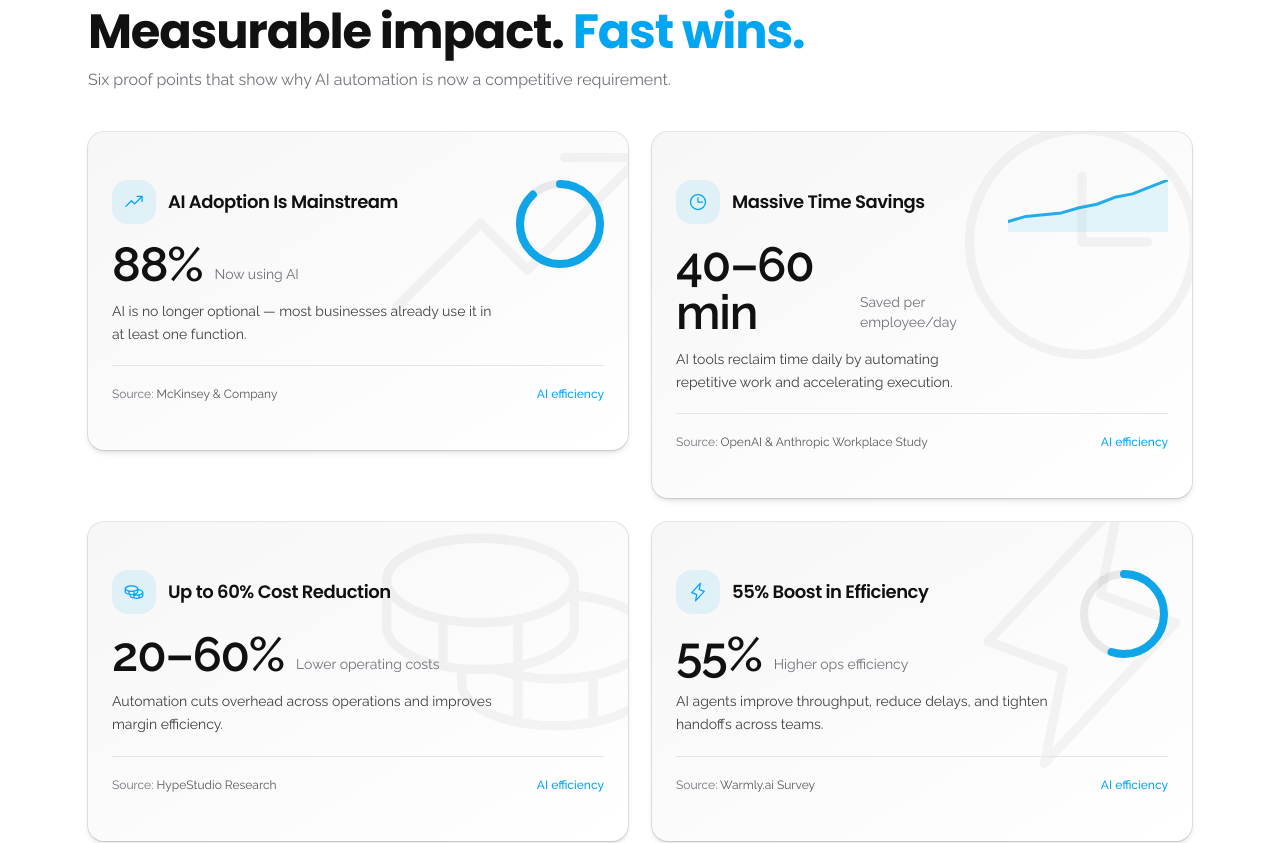
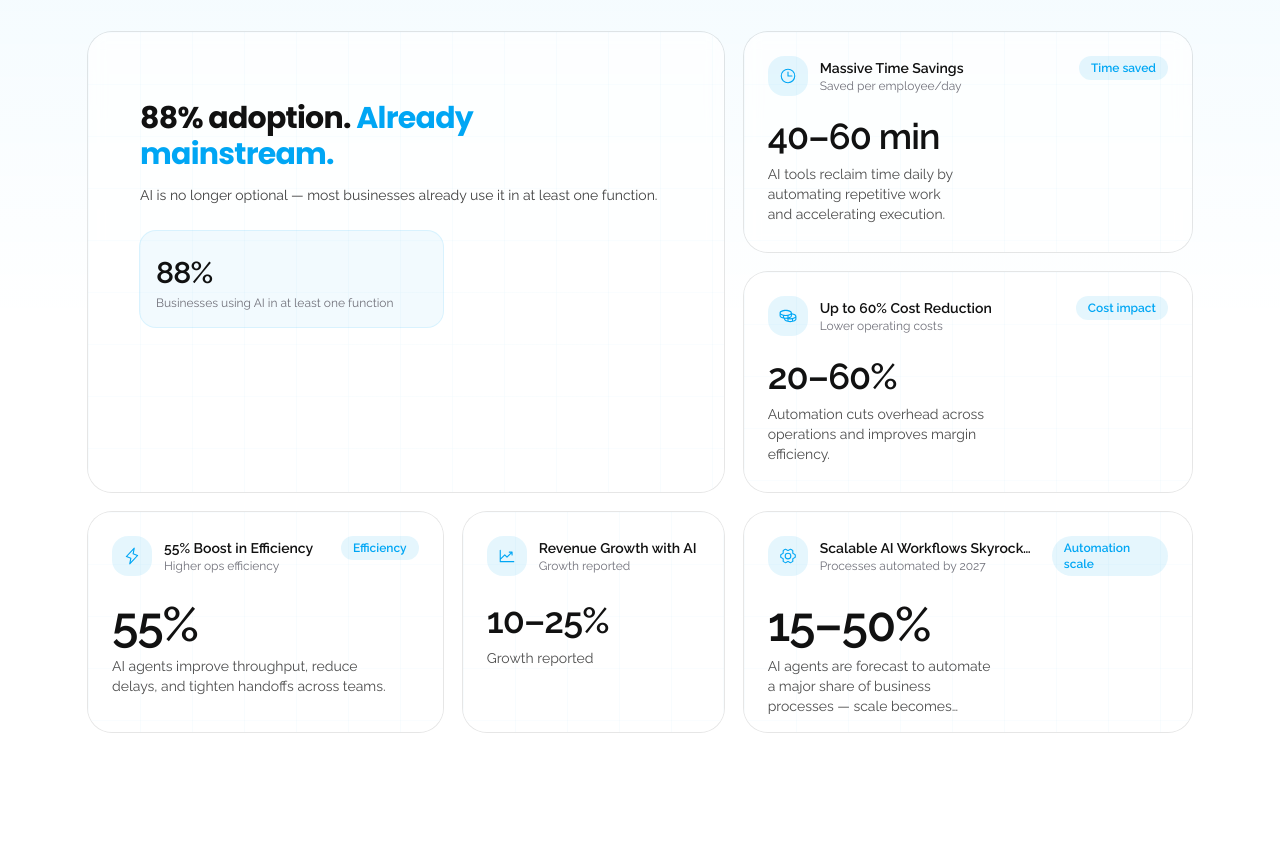
Before and after one commit to rmgtx/Kingsidenew, a React (Vite) app: page / in a window 1280 px wide. Shown: the part 2280-3123 px from the top of the page. Built offline with nearby package versions, Linux system fonts and the light colour scheme.

Commit message:
Update AI statistics bento grid and cleanup

```diff
--- a/src/App.tsx
+++ b/src/App.tsx
@@ -2,15 +2,15 @@ import { Toaster } from 'sonner';
 import {
   Navigation,
   Hero,
+  InfoCardsSection,
   OrbitSection,
+  AIStatisticsGrid,
   BentoGrid,
   IntelligentAutomation,
   ContactForm,
   Footer
 } from '@/components';
 
-import {InfoCardsSection} from "@/components/InfoCardsSection";
-import {AIStatisticsGrid} from "@/components/AIStatisticsGrid";
 
 function App() {
   return (
@@ -19,7 +19,6 @@ function App() {
       <Hero />
       <InfoCardsSection />
       <OrbitSection />
-      <div className="py-6 text-2xl font-bold text-sky-500">AI GRID TEST</div>
       <AIStatisticsGrid />
       <BentoGrid />
       <IntelligentAutomation />
--- a/src/components/AIStatisticsGrid.tsx
+++ b/src/components/AIStatisticsGrid.tsx
@@ -1,6 +1,4 @@
 import React from "react";
-import {Card} from "@/components/ui/card";
-import {Separator} from "@/components/ui/separator";
 import {
   TrendUp,
   Clock,
@@ -10,19 +8,14 @@ import {
   GearSix
 } from "@phosphor-icons/react";
 
+
 type StatItem={
-  key:string;
+  key:StatKey;
   title:string;
   value:string;
   delta?:string;
   description:string;
-  source:string;
   Icon:React.ComponentType<any>;
-  variant:"wide"|"tall"|"standard";
-  chart:"ring"|"bars"|"spark"|"none";
-  ringValue?:number; // 0-100
-  bars?:number[];
-  spark?:number[];
 };
 
 const stats:StatItem[]=[
@@ -32,11 +25,7 @@ const stats:StatItem[]=[
     value:"88%",
     delta:"Now using AI",
     description:"AI is no longer optional — most businesses already use it in at least one function.",
-    source:"McKinsey & Company",
     Icon:TrendUp,
-    variant:"wide",
-    chart:"ring",
-    ringValue:88
   },
   {
     key:"time",
@@ -44,11 +33,7 @@ const stats:StatItem[]=[
     value:"40–60 min",
     delta:"Saved per employee/day",
     description:"AI tools reclaim time daily by automating repetitive work and accelerating execution.",
-    source:"OpenAI & Anthropic Workplace Study",
     Icon:Clock,
-    variant:"standard",
-    chart:"spark",
-    spark:[12,18,20,22,28,32,40,44,52,60]
   },
   {
     key:"cost",
@@ -58,9 +43,6 @@ const stats:StatItem[]=[
     description:"Automation cuts overhead across operations and improves margin efficiency.",
     source:"HypeStudio Research",
     Icon:Coins,
-    variant:"standard",
-    chart:"bars",
-    bars:[20,32,45,60]
   },
   {
     key:"efficiency",
@@ -68,11 +50,7 @@ const stats:StatItem[]=[
     value:"55%",
     delta:"Higher ops efficiency",
     description:"AI agents improve throughput, reduce delays, and tighten handoffs across teams.",
-    source:"Warmly.ai Survey",
     Icon:Lightning,
-    variant:"tall",
-    chart:"ring",
-    ringValue:55
   },
   {
     key:"revenue",
@@ -80,11 +58,7 @@ const stats:StatItem[]=[
     value:"10–25%",
     delta:"Growth reported",
     description:"AI-driven personalization and automation increase conversion, retention, and scale.",
-    source:"HypeStudio.org",
     Icon:ChartLineUp,
-    variant:"standard",
-    chart:"spark",
-    spark:[6,8,10,12,15,18,20,22,25]
   },
   {
     key:"scale",
@@ -92,32 +66,31 @@ const stats:StatItem[]=[
     value:"15–50%",
     delta:"Processes automated by 2027",
     description:"AI agents are forecast to automate a major share of business processes — scale becomes default.",
-    source:"IBM & Warmly.ai",
     Icon:GearSix,
-    variant:"wide",
-    chart:"bars",
-    bars:[15,25,35,50]
   }
 ];
 
-function Ring({value}:{value:number}){
-  // simple SVG ring; no external libs
-  const size=88;
-  const stroke=8;
+function clampPct(value:number){
+  return Math.max(0,Math.min(100,value));
+}
+
+function Ring({value,size=92}:{value:number;size?:number}){
+  const stroke=10;
   const r=(size-stroke)/2;
   const c=2*Math.PI*r;
-  const pct=Math.max(0,Math.min(100,value));
+  const pct=clampPct(value);
   const dash=c*(pct/100);
   const gap=c-dash;
 
   return(
-    <svg width={size} height={size} viewBox={`0 0 ${size} ${size}`} className="shrink-0">
+    <div className="relative shrink-0">
+      <svg width={size} height={size} viewBox={`0 0 ${size} ${size}`} className="block">
         <circle
           cx={size/2}
           cy={size/2}
           r={r}
           fill="none"
-        stroke="rgba(15,23,42,0.08)"
+          stroke="rgba(148,163,184,0.25)"
           strokeWidth={stroke}
         />
         <circle
@@ -125,22 +98,27 @@ function Ring({value}:{value:number}){
           cy={size/2}
           r={r}
           fill="none"
-        stroke="rgb(14,165,233)" // sky-500
+          stroke="rgba(14,165,233,0.95)"
           strokeWidth={stroke}
           strokeLinecap="round"
           strokeDasharray={`${dash} ${gap}`}
           transform={`rotate(-90 ${size/2} ${size/2})`}
         />
       </svg>
+
+      <div className="absolute inset-0 grid place-items-center">
+        <div className="text-sm font-semibold text-foreground/90">{pct}%</div>
+      </div>
+    </div>
   );
 }
 
-function Bars({values}:{values:number[]}){
+function Bars({values,height=84}:{values:number[];height?:number}){
   const max=Math.max(...values,1);
   return(
-    <div className="flex items-end gap-2 h-[72px]">
+    <div className="flex items-end gap-2" style={{height}}>
       {values.map((v,i)=>(
-        <div key={i} className="w-3 rounded-full bg-sky-500/15 overflow-hidden">
+        <div key={i} className="w-3 rounded-full bg-sky-500/15 overflow-hidden" title={`${v}%`}>
           <div
             className="w-full rounded-full bg-sky-500"
             style={{height:`${Math.round((v/max)*100)}%`}}
@@ -152,8 +130,9 @@ function Bars({values}:{values:number[]}){
 }
 
 function Spark({values}:{values:number[]}){
-  const w=160;
-  const h=52;
+  // responsive: fills available width, fixed height
+  const w=220;
+  const h=64;
   const max=Math.max(...values,1);
   const min=Math.min(...values,0);
   const span=Math.max(1,max-min);
@@ -165,111 +144,290 @@ function Spark({values}:{values:number[]}){
   }).join(" ");
 
   return(
-    <svg width={w} height={h} viewBox={`0 0 ${w} ${h}`} className="shrink-0">
+    <svg
+      viewBox={`0 0 ${w} ${h}`}
+      preserveAspectRatio="none"
+      className="block h-14 w-56 max-w-full"
+    >
+      <defs>
+        <linearGradient id="sparkFill" x1="0" x2="0" y1="0" y2="1">
+          <stop offset="0" stopColor="rgba(14,165,233,0.25)" />
+          <stop offset="1" stopColor="rgba(14,165,233,0.00)" />
+        </linearGradient>
+      </defs>
+
       <polyline
         points={points}
         fill="none"
-        stroke="rgba(14,165,233,0.9)"
+        stroke="rgba(14,165,233,0.95)"
         strokeWidth="3"
         strokeLinecap="round"
         strokeLinejoin="round"
       />
+
       <polyline
         points={`${points} ${w},${h} 0,${h}`}
-        fill="rgba(14,165,233,0.10)"
+        fill="url(#sparkFill)"
         stroke="none"
       />
     </svg>
   );
 }
 
-function StatCard({s}:{s:StatItem}){
-  const BgIcon=s.Icon;
+function Badge({text}:{text:string}){
+  return(
+    <span className="inline-flex items-center rounded-full bg-sky-500/10 px-3 py-1 text-xs font-semibold text-sky-500">
+      {text}
+    </span>
+  );
+}
 
-  const spanClass=
-    s.variant==="wide"
-      ? "lg:col-span-2"
-      : s.variant==="tall"
-        ? "lg:row-span-2"
-        : "";
+function BentoShell({children,className=""}:{children:React.ReactNode;className?:string}){
+  return(
+    <div className={[
+      "group relative h-full overflow-hidden rounded-3xl",
+      "bg-background/70 backdrop-blur",
+      "ring-1 ring-foreground/10 hover:ring-sky-500/35",
+      "transition-transform duration-300 hover:-translate-y-0.5",
+      className
+    ].join(" ")}>
+      {/* subtle grid texture only (no watermark icons) */}
+      <div
+        className="pointer-events-none absolute inset-0 opacity-[0.28]"
+        style={{
+          backgroundImage:
+            "linear-gradient(to right, rgba(14,165,233,0.10) 1px, transparent 1px), linear-gradient(to bottom, rgba(14,165,233,0.08) 1px, transparent 1px)",
+          backgroundSize:"52px 52px"
+        }}
+      />
 
+      {/* hover glow */}
+      <div
+        className="pointer-events-none absolute -inset-24 opacity-0 blur-2xl transition-opacity duration-300 group-hover:opacity-100"
+        style={{
+          background:"radial-gradient(circle at 28% 18%, rgba(14,165,233,0.22), transparent 60%)"
+        }}
+      />
+
+      <div className="relative h-full p-6 overflow-hidden">
+        {children}
+      </div>
+    </div>
+  );
+}
+
+function TileHeader({s}:{s:StatItem}){
   return(
-    <Card
-      className={[
-        "group relative overflow-hidden rounded-2xl bg-card shadow-md",
-        "border-0", // no border
-        "ring-1 ring-foreground/10", // softer than border
-        "transition-transform duration-300 hover:-translate-y-0.5",
-        spanClass
-      ].join(" ")}
-    >
-      {/* subtle background wash */}
-      <div className="pointer-events-none absolute inset-0 bg-gradient-to-br from-foreground/[0.035] to-transparent" />
+    <div className="flex items-center gap-3 min-w-0">
+      <div className="grid h-10 w-10 place-items-center rounded-xl bg-sky-500/10 shrink-0">
+        <s.Icon size={18} className="text-sky-500" />
+      </div>
+      <div className="min-w-0">
+        <div className="text-sm font-semibold text-foreground truncate">{s.title}</div>
+        {s.delta ? <div className="text-xs text-muted-foreground truncate">{s.delta}</div> : null}
+      </div>
+    </div>
+  );
+}
 
-      {/* big faint icon (make it very subtle) */}
-      <div className="pointer-events-none absolute -right-10 -top-10 opacity-[0.04] blur-[0.5px]">
-        <BgIcon size={300} className="text-foreground" weight="thin" />
+function TileFooter({s}:{s:StatItem}){
+  return(
+    <div className="mt-auto">
+      <div className="flex items-center justify-between gap-3">
+        <span className="text-[11px] text-muted-foreground truncate">
+        </span>
+      </div>
+    </div>
+  );
+}
+
+function HeroTile({s}:{s:StatItem}){
+  return(
+    <BentoShell className="p-0">
+      <div className="relative h-full p-7 flex flex-col">
+        <div className="flex items-start justify-between gap-6">
+          <div className="min-w-0">
+            <h3 className="mt-4 text-2xl sm:text-3xl font-bold tracking-tight text-foreground">
+              {s.value} adoption. <span className="text-sky-500">Already mainstream.</span>
+            </h3>
+            <p className="mt-3 max-w-xl text-sm text-foreground/80 leading-relaxed line-clamp-3">
+              {s.description}
+            </p>
           </div>
 
-      <div className="relative p-6">
-        <div className="flex items-start justify-between gap-6">
-          <div className="min-w-0">
-            <div className="flex items-center gap-3">
-              <div className="grid h-11 w-11 place-items-center rounded-xl bg-sky-500/10">
-                <s.Icon size={20} className="text-sky-500" />
-              </div>
-              <h3 className="text-lg font-semibold tracking-tight text-foreground">
-                {s.title}
-              </h3>
-            </div>
-
-            <div className="mt-4 flex items-end gap-3">
-              <div className="text-4xl sm:text-5xl font-bold tracking-tight text-foreground">
-                {s.value}
-              </div>
-              {s.delta ? (
-                <div className="pb-1 text-sm text-muted-foreground">
-                  {s.delta}
+          {typeof s.ringValue==="number" ? (
+            <div className="hidden sm:block shrink-0">
+              <Ring value={s.ringValue} size={108} />
             </div>
           ) : null}
         </div>
 
-            <p className="mt-3 max-w-prose text-sm leading-relaxed text-foreground/80">
+        <div className="mt-6 grid grid-cols-12 gap-4">
+          <div className="col-span-12 sm:col-span-7">
+            <div className="rounded-2xl bg-sky-500/5 ring-1 ring-sky-500/15 p-4">
+              <div className="mt-2 text-3xl font-bold tracking-tight text-foreground">{s.value}</div>
+              <div className="mt-1 text-xs text-muted-foreground line-clamp-2">
+                Businesses using AI in at least one function
+              </div>
+            </div>
+          </div>
+
+          <div className="col-span-12 sm:col-span-5">
+          </div>
+        </div>
+
+        <TileFooter s={s} />
+      </div>
+    </BentoShell>
+  );
+}
+
+function SparkTile({s}:{s:StatItem}){
+  return(
+    <BentoShell>
+      <div className="h-full flex flex-col min-w-0">
+        <div className="flex items-start justify-between gap-4">
+          <TileHeader s={s} />
+          <Badge text="Time saved" />
+        </div>
+
+        <div className="mt-5 grid grid-cols-12 gap-4 items-end min-w-0">
+          <div className="col-span-12 sm:col-span-6 min-w-0">
+            <div className="text-4xl font-bold tracking-tight text-foreground">{s.value}</div>
+            <div className="mt-2 text-sm text-foreground/75 line-clamp-3">
+              {s.description}
+            </div>
+          </div>
+
+          <div className="col-span-12 sm:col-span-6 flex justify-start sm:justify-end min-w-0 overflow-hidden">
+            {s.spark ? <Spark values={s.spark} /> : null}
+          </div>
+        </div>
+
+        <TileFooter s={s} />
+      </div>
+    </BentoShell>
+  );
+}
+
+function BarsTile({s}:{s:StatItem}){
+  return(
+    <BentoShell>
+      <div className="h-full flex flex-col min-w-0">
+        <div className="flex items-start justify-between gap-4">
+          <TileHeader s={s} />
+          <Badge text="Cost impact" />
+        </div>
+
+        <div className="mt-5 grid grid-cols-12 gap-4 items-end min-w-0">
+          <div className="col-span-12 sm:col-span-7 min-w-0">
+            <div className="text-4xl font-bold tracking-tight text-foreground">{s.value}</div>
+            <p className="mt-2 text-sm text-foreground/75 line-clamp-3">
               {s.description}
             </p>
           </div>
 
-          {/* chart area */}
-          <div className="hidden sm:flex items-center justify-end">
-            {s.chart==="ring" && typeof s.ringValue==="number" ? <Ring value={s.ringValue} /> : null}
-            {s.chart==="bars" && s.bars ? <Bars values={s.bars} /> : null}
-            {s.chart==="spark" && s.spark ? <Spark values={s.spark} /> : null}
+          <div className="col-span-12 sm:col-span-5 flex justify-start sm:justify-end min-w-0">
+            {s.bars ? <Bars values={s.bars} height={84} /> : null}
           </div>
         </div>
 
-        <Separator className="my-5" />
+        <TileFooter s={s} />
+      </div>
+    </BentoShell>
+  );
+}
 
-        <div className="flex items-center justify-between gap-3">
-          <span className="text-xs text-muted-foreground">
-            Source: <span className="text-foreground/70">{s.source}</span>
-          </span>
-
-          <span className="text-xs font-medium text-sky-500">
-            AI efficiency
-          </span>
+function RingTile({s}:{s:StatItem}){
+  return(
+    <BentoShell>
+      <div className="h-full flex flex-col min-w-0">
+        <div className="flex items-start justify-between gap-4">
+          <TileHeader s={s} />
+          <Badge text="Efficiency" />
         </div>
 
-        {/* blue hover line */}
-        <div className="pointer-events-none absolute inset-x-6 bottom-6 h-px bg-gradient-to-r from-transparent via-sky-500/40 to-transparent opacity-0 transition-opacity duration-300 group-hover:opacity-100" />
+        <div className="mt-6 flex items-center justify-between gap-6 min-w-0">
+          <div className="min-w-0">
+            <div className="text-5xl font-bold tracking-tight text-foreground">{s.value}</div>
+            <div className="mt-2 text-sm text-foreground/75 line-clamp-3">
+              {s.description}
             </div>
-    </Card>
+          </div>
+
+          <div className="hidden sm:block shrink-0">
+            {typeof s.ringValue==="number" ? <Ring value={s.ringValue} /> : null}
+          </div>
+        </div>
+
+        <TileFooter s={s} />
+      </div>
+    </BentoShell>
+  );
+}
+
+function MiniTile({s}:{s:StatItem}){
+  return(
+    <BentoShell>
+      <div className="h-full flex flex-col min-w-0">
+        <TileHeader s={s} />
+
+        <div className="mt-6 min-w-0">
+          <div className="text-4xl font-bold tracking-tight text-foreground">{s.value}</div>
+          <div className="mt-2 text-sm text-foreground/75 line-clamp-2">{s.delta}</div>
+        </div>
+
+        <div className="mt-4 hidden sm:block overflow-hidden">
+          {s.spark ? <Spark values={s.spark} /> : null}
+        </div>
+
+        <TileFooter s={s} />
+      </div>
+    </BentoShell>
+  );
+}
+
+function WideTile({s}:{s:StatItem}){
+  return(
+    <BentoShell>
+      <div className="h-full flex flex-col min-w-0">
+        <div className="flex items-start justify-between gap-4">
+          <TileHeader s={s} />
+          <Badge text="Automation scale" />
+        </div>
+
+        <div className="mt-6 grid grid-cols-12 gap-5 items-center min-w-0">
+          <div className="col-span-12 sm:col-span-7 min-w-0">
+            <div className="text-5xl font-bold tracking-tight text-foreground">{s.value}</div>
+            <p className="mt-2 text-sm text-foreground/75 line-clamp-3">
+              {s.description}
+            </p>
+          </div>
+
+          <div className="col-span-12 sm:col-span-5 flex justify-start sm:justify-end min-w-0">
+            {s.bars ? <Bars values={s.bars} height={90} /> : null}
+          </div>
+        </div>
+
+        <TileFooter s={s} />
+      </div>
+    </BentoShell>
   );
 }
 
 export function AIStatisticsGrid(){
+  const adoption=stats.find((s)=>s.key==="adoption")!;
+  const time=stats.find((s)=>s.key==="time")!;
+  const cost=stats.find((s)=>s.key==="cost")!;
+  const efficiency=stats.find((s)=>s.key==="efficiency")!;
+  const revenue=stats.find((s)=>s.key==="revenue")!;
+  const scale=stats.find((s)=>s.key==="scale")!;
+
   return(
-    <section className="w-full py-20">
-      <div className="mx-auto w-full max-w-6xl px-6">
+    <section className="relative w-full py-24">
+      <div className="pointer-events-none absolute inset-0 bg-gradient-to-b from-sky-500/[0.06] via-transparent to-transparent" />
+
+      <div className="relative mx-auto w-full max-w-6xl px-6">
         <div className="mb-10">
           <p className="text-xs font-semibold tracking-widest text-sky-500 uppercase">
             AI efficiency at a glance
@@ -279,32 +437,37 @@ export function AIStatisticsGrid(){
             <span className="text-foreground">Measurable impact.</span>{" "}
             <span className="text-sky-500">Fast wins.</span>
           </h2>
-
-          <p className="mt-3 max-w-2xl text-base text-muted-foreground">
-            Six proof points that show why AI automation is now a competitive requirement.
-          </p>
         </div>
 
-        <div className="grid gap-6 lg:grid-cols-4 lg:auto-rows-[1fr]">
-          {stats.map((s)=>(
-            <div
-              key={s.key}
-              className={
-                s.variant==="wide"
-                  ? "lg:col-span-2"
-                  : s.variant==="tall"
-                    ? "lg:row-span-2 lg:col-span-2"
-                    : "lg:col-span-2"
-              }
-            >
-              <StatCard s={s} />
-            </div>
-          ))}
+        {/* IMPORTANT: taller row heights so nothing clips */}
+        <div className="grid gap-5 lg:grid-cols-12 lg:auto-rows-[210px] xl:lg:auto-rows-[220px]">
+          <div className="lg:col-span-7 lg:row-span-2">
+            <HeroTile s={adoption} />
           </div>
 
-        {/* small mobile chart hint */}
+          <div className="lg:col-span-5 lg:row-span-1">
+            <SparkTile s={time} />
+          </div>
+
+          <div className="lg:col-span-5 lg:row-span-1">
+            <BarsTile s={cost} />
+          </div>
+
+          <div className="lg:col-span-4 lg:row-span-1">
+            <RingTile s={efficiency} />
+          </div>
+
+          <div className="lg:col-span-3 lg:row-span-1">
+            <MiniTile s={revenue} />
+          </div>
+
+          <div className="lg:col-span-5 lg:row-span-1">
+            <WideTile s={scale} />
+          </div>
+        </div>
+
         <p className="mt-6 text-xs text-muted-foreground sm:hidden">
-          Tip: Charts appear on larger screens to keep mobile clean and readable.
+          Tip: Extra charts expand on larger screens to keep mobile clean.
         </p>
       </div>
     </section>
--- a/src/components/index.ts
+++ b/src/components/index.ts
@@ -8,7 +8,9 @@ export * from './ui/brand-button';
 
 export * from './sections/Navigation';
 export * from './sections/Hero';
+export * from "./sections/InfoCardsSection";
 export * from './sections/OrbitSection';
+export * from "./AIStatisticsGrid";
 export * from './sections/MrBottleneck';
 export * from './sections/WhyKingside';
 export * from './sections/AIStats';
```
Also changed, not shown: src/components/sections/InfoCardsSection.tsx (renamed from src/components/InfoCardsSection.tsx). Lines whose indentation alone changed are shown as unchanged.
